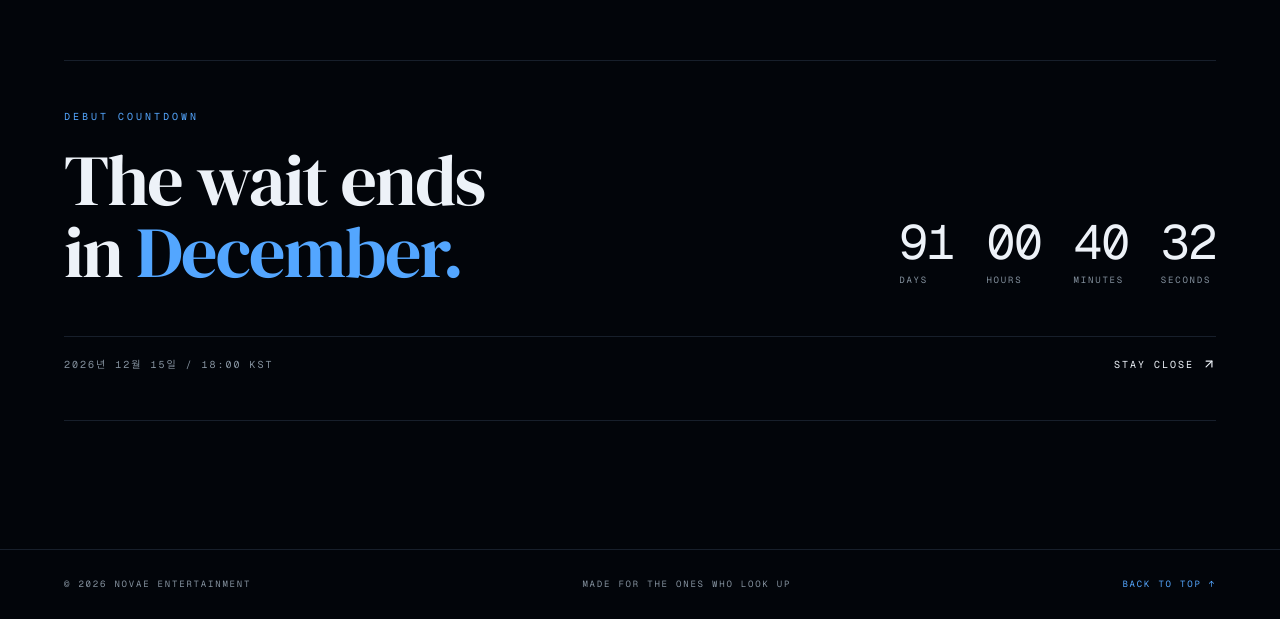
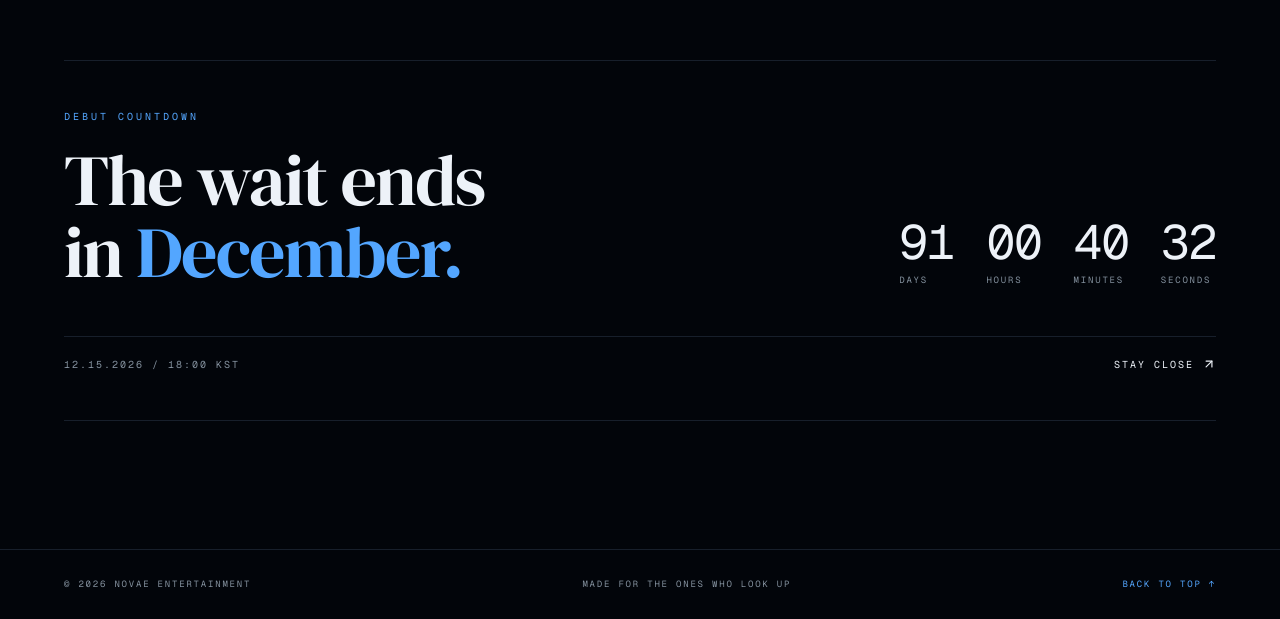
Before and after one commit to byoungheekim/project-novae, a Next.js app: page / in a window 1280 px wide. Shown: the part 1393-2012 px from the top of the page. Built offline with nearby package versions, Linux system fonts and the light colour scheme.

Commit message:
Use dotted debut date format

```diff
--- a/app/page.tsx
+++ b/app/page.tsx
@@ -98,7 +98,7 @@ export default function Page() {
               {Object.entries(time).map(([label, value]) => <div key={label}><div suppressHydrationWarning className="font-mono text-3xl tabular-nums tracking-tight sm:text-5xl">{String(isMounted ? value : 0).padStart(2, '0')}</div><div className="mt-2 font-mono text-[9px] uppercase tracking-[0.2em] text-muted-foreground">{label}</div></div>)}
             </div>
           </div>
-          <div className="mt-12 flex items-center justify-between border-t border-border pt-5 font-mono text-[10px] uppercase tracking-[0.2em] text-muted-foreground"><span>2026년 12월 15일 / 18:00 KST</span><a href="mailto:hello@novae.world" className="group flex items-center gap-2 text-foreground">Stay close <ArrowUpRight size={14} className="transition-transform group-hover:translate-x-1 group-hover:-translate-y-1" /></a></div>
+          <div className="mt-12 flex items-center justify-between border-t border-border pt-5 font-mono text-[10px] uppercase tracking-[0.2em] text-muted-foreground"><span>12.15.2026 / 18:00 KST</span><a href="mailto:hello@novae.world" className="group flex items-center gap-2 text-foreground">Stay close <ArrowUpRight size={14} className="transition-transform group-hover:translate-x-1 group-hover:-translate-y-1" /></a></div>
         </div>
       </section>
 
```
